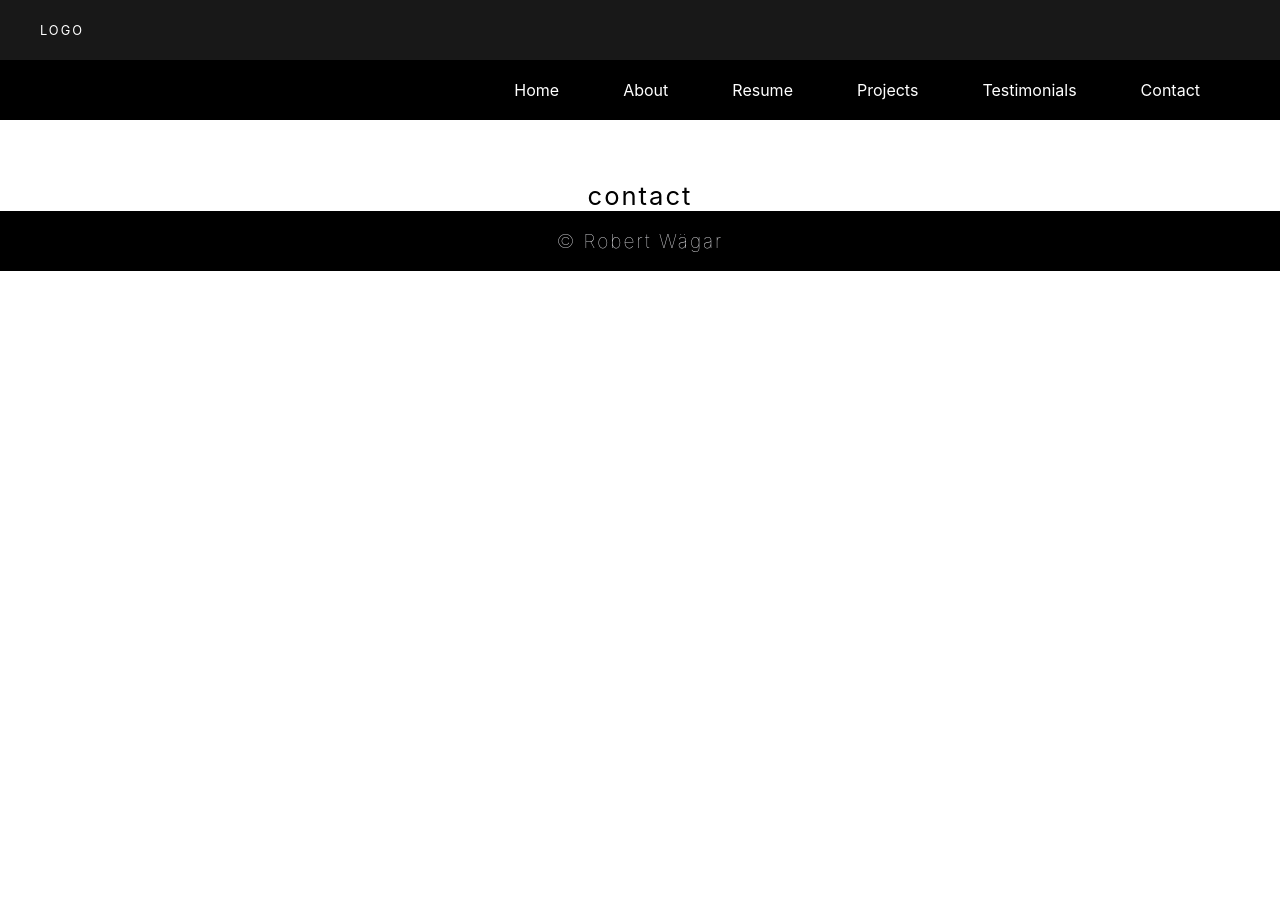
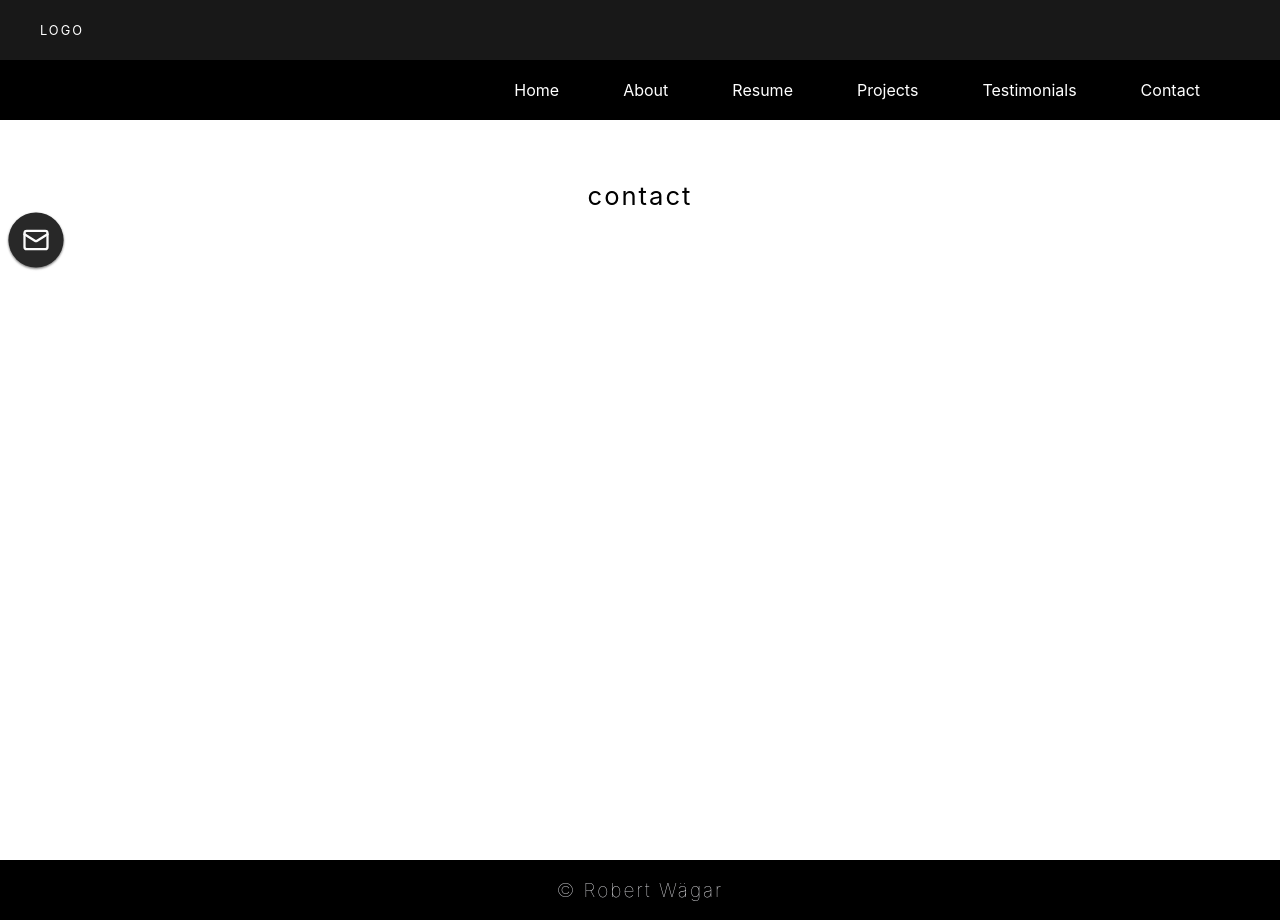
Before and after one commit to xxrobone/base_webpage_react, a React (Create React App) app: page /contact in a window 1280 px wide. Before the commit the page ends 800 px from the top, so only its background shows below. Built offline with nearby package versions, Linux system fonts and the light colour scheme.

Commit message:
sidebar button svg work, done

```diff
--- a/src/components/contactForm/ContactFormWrapper.jsx
+++ b/src/components/contactForm/ContactFormWrapper.jsx
@@ -5,8 +5,13 @@ import './ContactFormWrapper.scss'
 
 const ContactFormWrapper = (props) => {
   return (
+    <div class="wrapper">
+
+        <div class="inner">
+        </div>
       <div className='contact_form_wrapper'>
           {props.children}
+    </div>
     </div>
   )
 }
--- a/src/components/contactSidebar/ContactSidebar.jsx
+++ b/src/components/contactSidebar/ContactSidebar.jsx
@@ -0,0 +1,27 @@
+import React from 'react'
+
+// styles
+import './ContactSidebar.scss'
+const ContactSidebar = () => {
+  return (
+    <div className="container">
+        <div className="contact_sidebar">
+            <div className="mail_btn">
+                <svg width="24" height="24" viewBox="0 0 24 24" fill="none" xmlns="http://www.w3.org/2000/svg">
+                    <path
+                        d="M20 4H4C2.89543 4 2 4.89543 2 6V18C2 19.1046 2.89543 20 4 20H20C21.1046 20 22 19.1046 22 18V6C22 4.89543 21.1046 4 20 4Z"
+                        strokeWidth="2" strokeLinecap="round" strokeLinejoin="round" />
+                    <path
+                        d="M22 7L13.03 12.7C12.7213 12.8934 12.3643 12.996 12 12.996C11.6357 12.996 11.2787 12.8934 10.97 12.7L2 7"
+                        strokeWidth="2" strokeLinecap="round" strokeLinejoin="round" />
+                </svg>
+            </div>
+        </div>
+        <div className="icons">
+            <span className="icon first"></span>
+        </div>
+    </div>
+  )
+}
+
+export default ContactSidebar
--- a/src/components/contactSidebar/ContactSidebar.scss
+++ b/src/components/contactSidebar/ContactSidebar.scss
@@ -0,0 +1,88 @@
+/* SIDEBAR */
+
+.container {
+    position: absolute;
+    left: 1vw;
+    top: 25vh;
+    width: 46px;
+    height: 60%;
+    z-index: 50;
+    display: block;
+    z-index: 19;
+    background: transparent;
+    }
+
+    .contact_sidebar {
+    position: relative;
+    width: 100%;
+    display: -webkit-box;
+    display: -ms-flexbox;
+    display: flex;
+    -webkit-box-pack: center;
+      -ms-flex-pack: center;
+          justify-content: center;
+    z-index: 19;
+    }
+
+
+    .mail_btn {
+      margin-top: 1rem;
+      padding: 1.5rem;
+      width: 32px;
+      height: 32px;
+      position: relative;
+      display: -ms-grid;
+      display: grid;
+      place-content: center;
+      border-radius: 50%;
+      background-color: #282828;
+      -webkit-transition: background 0.4s ease;
+      -o-transition: background 0.4s ease;
+      transition: background 0.4s ease;
+      cursor: pointer;
+
+      -webkit-filter: drop-shadow(0px 1px 1px rgba(32, 32, 32, 0.65));
+                filter: drop-shadow(0px 1px 1px rgba(32,32,32, 0.65));
+        -webkit-transform: scale(1.15);
+            -ms-transform: scale(1.15);
+                transform: scale(1.15);
+    }
+
+    .mail_btn > svg {
+      position: relative;
+      stroke: #fafafa;
+    }
+
+
+    .icons {
+      display: -webkit-box;
+      display: -ms-flexbox;
+      display: flex;
+      -webkit-box-pack: center;
+          -ms-flex-pack: center;
+              justify-content: center;
+      -webkit-box-orient: vertical;
+      -webkit-box-direction: normal;
+          -ms-flex-direction: column;
+              flex-direction: column;
+      position: relative;
+      z-index: 1;
+    }
+
+    .icon {
+    margin: 0px auto;
+    height: 32px;
+    width: 32px;
+    position: absolute;
+    top: -20px;
+    left: 10px;
+    border-radius: 100%;
+    opacity: 0;
+    }
+
+    .first {
+    background: #000000;
+    z-index: -1;
+    opacity: 0;
+    transition: all 0.2s ease;
+    }
--- a/src/pages/contact/Contact.jsx
+++ b/src/pages/contact/Contact.jsx
@@ -1,9 +1,14 @@
 import React from 'react'
+
+// styles
+import './Contact.scss'
+import ContactSidebar from '../../components/contactSidebar/ContactSidebar'
 
 const Contact = () => {
   return (
-      <div>
+      <div className='contact'>
           <h2>contact</h2>
+          <ContactSidebar />
 
     </div>
   )
--- a/src/pages/contact/Contact.scss
+++ b/src/pages/contact/Contact.scss
@@ -0,0 +1,3 @@
+.contact {
+    min-height: calc(100vh - 120px);
+}
```
Also changed, not shown: src/components/contactForm/ContactFormWrapper.scss (+44 -0 lines).
